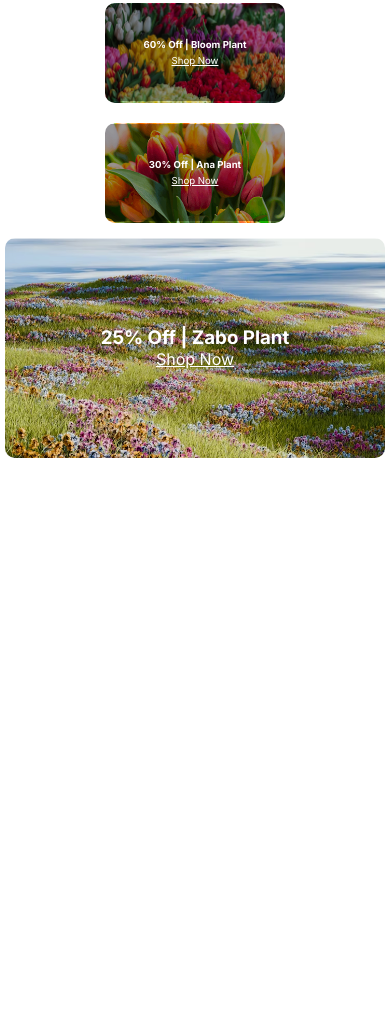
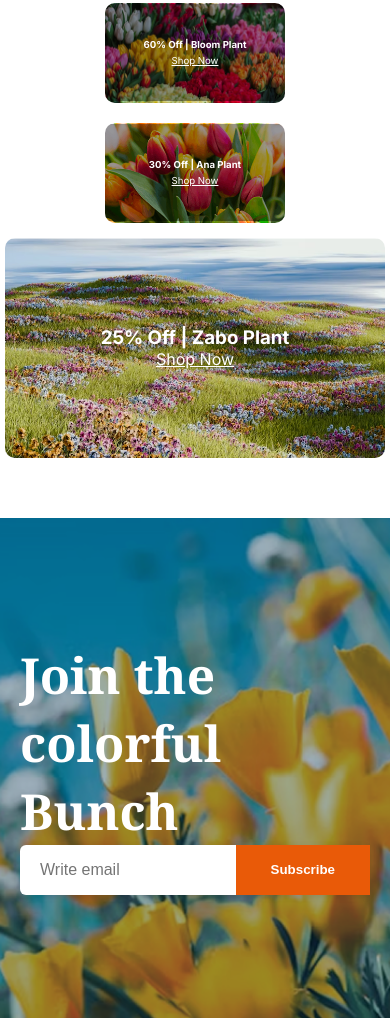
Before and after one commit to JoyChanda/B12A02--Responsive-Flowers-, a plain HTML site: page index.html in a window 390 px wide. Shown: the part 4576-5594 px from the top of the page. Before the commit the page ends 5094 px from the top, so only its background shows below. Drawn offline with Linux system fonts and the light colour scheme.

Commit message:
added form section and responsive for mobile device

```diff
--- a/index.html
+++ b/index.html
@@ -198,7 +198,19 @@
           </div>
         </div>
       </section>
-      <section class="bunch-container"></section>
+      <section class="bunch-container">
+        <h1>Join the colorful Bunch</h1>
+        <form class="subscribe-form">
+          <input
+            type="email"
+            id="email"
+            name="email"
+            placeholder="Write email"
+            required
+          />
+          <input type="submit" value="Subscribe" class="btn-primary" />
+        </form>
+      </section>
     </main>
   </body>
 </html>
--- a/styles/style.css
+++ b/styles/style.css
@@ -267,9 +267,62 @@ a {
     font-size: 14px;
 }
 
+/* form related styles */
+
 .bunch-container {
-    background-image: rgba(7, 51, 79, 0.4), url(../assets/news-letter-bg.png);
-    ;
+    background-image: url('../assets/news-letter-bg.png');
+    background-size: cover;
+    background-position: center;
+    height: 500px;
+    color: white;
+    padding: 20px;
+    display: flex;
+    flex-direction: column;
+    justify-content: center;
+    align-items: center;
+}
+
+.bunch-container h1 {
+    font-family: 'Noto Serif';
+    font-size: 3.1rem;
+    font-weight: 700;
+}
+
+.subscribe-form {
+    width: 100%;
+    height: 50px;
+    background: rgb(255, 255, 255);
+    display: flex;
+    align-items: center;
+    border-radius: 6px;
+    padding: 0 10px;
+    gap: 10px;
+    box-shadow: 0 2px 6px rgba(0, 0, 0, 0.1);
+}
+
+.subscribe-form input[type="email"] {
+    flex: 1;
+    height: 100%;
+    border: none;
+    padding: 0 10px;
+    font-size: 16px;
+    background: transparent;
+    outline: none;
+}
+
+.subscribe-form .btn-primary {
+    height: 100%;
+    margin-right: -10px;
+    padding: 0px 35px;
+    color: white;
+    border: none;
+    font-weight: bold;
+    cursor: pointer;
+    transition: background-color 0.3s ease;
+}
+
+.subscribe-form .btn-primary:hover {
+    background-color: #ff5e00;
 }
 
 /* responsive media query for small devices*/
@@ -298,4 +351,21 @@ a {
     .deals-grid {
         grid-template-columns: repeat (1, 1fr);
     }
+
+    .bunch-container {
+        width: 100%;
+    }
+
+    .subscribe-form {
+        flex-wrap: nowrap;
+    }
+
+    .subscribe-form input[type="email"] {
+        min-width: 0;
+        /* allows shrinking */
+    }
+
+    .subscribe-form .btn-primary {
+        flex-shrink: 0;
+    }
 }
```
